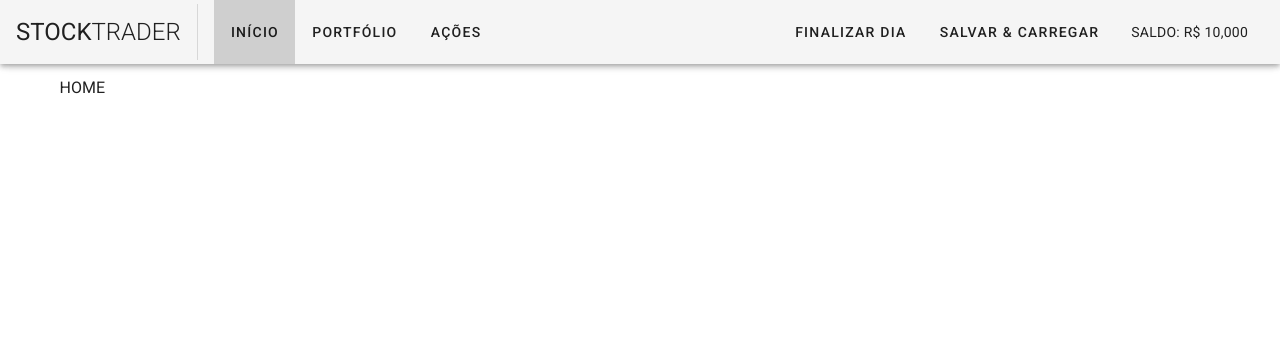
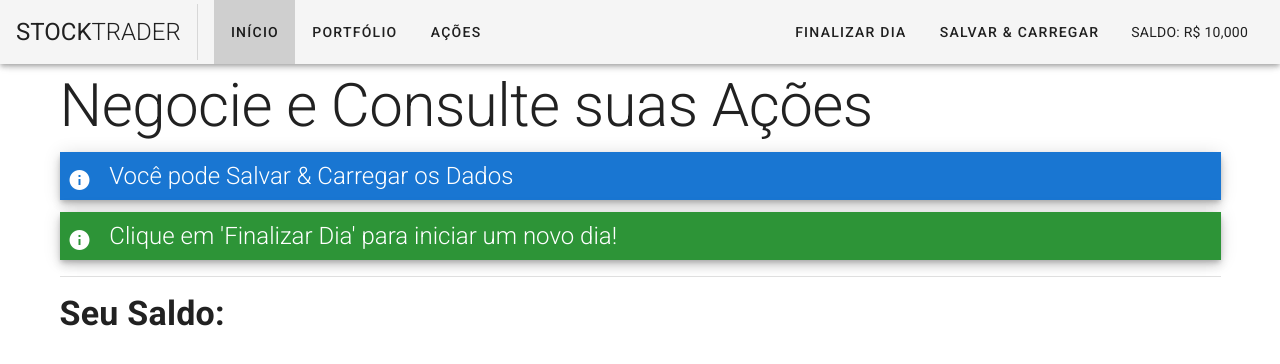
Before and after one commit to douglaswmartins/stock-trader, a Vue app: page / in a window 1280 px wide. Shown: the top 364 px of the page. Built offline with nearby package versions, Linux system fonts and the light colour scheme.

Commit message:
Tela home

```diff
--- a/src/views/Home.vue
+++ b/src/views/Home.vue
@@ -1,6 +1,27 @@
 <template>
   <div>
-HOME
+
+    <h1 class="display-3 font-weight-light mb-4">
+      Negocie e Consulte suas Ações
+    </h1>
+
+    <v-sheet :elevation="6" class="pa-2" color="primary">
+      <v-icon class="white--text mr-3">mdi-information</v-icon>
+      <span class="headline white--text font-weight-light">
+        Você pode Salvar & Carregar os Dados
+      </span>
+    </v-sheet>
+
+    <v-sheet :elevation="6" class="pa-2 mt-3 darken-1" color="success">
+      <v-icon class="white--text mr-3">mdi-information</v-icon>
+      <span class="headline white--text font-weight-light">
+        Clique em 'Finalizar Dia' para iniciar um novo dia!
+      </span>
+    </v-sheet>
+
+    <v-divider class="my-4" />
+    <p class="display-1"><strong>Seu Saldo:</strong> {{ funds }}</p>
+
   </div>
 </template>
 
```
